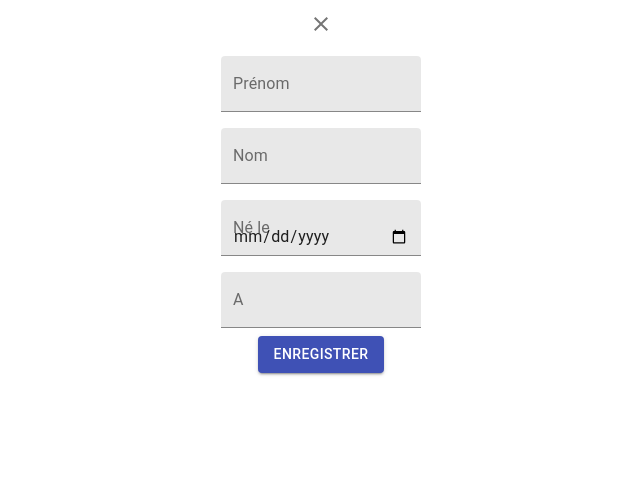
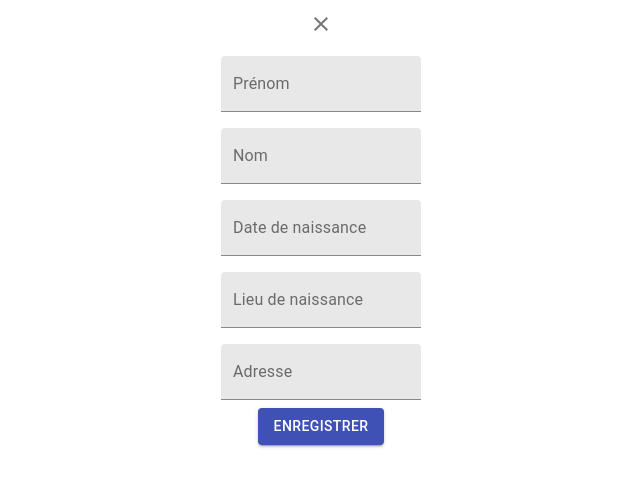
Before and after one commit to favreau84/jecoche, a React (Create React App) app: page /profile in a window 1280 px wide. Shown: the top 486 px of the page, without its empty margins (319-959 px from the left). Built offline with nearby package versions, Linux system fonts and the light colour scheme.

Commit message:
add profile and reasons fields

```diff
--- a/src/App.js
+++ b/src/App.js
@@ -22,7 +22,8 @@ function App() {
     firstName:'',
     lastName:'',
     birthDate:'',
-    birthPlace: ''
+    birthPlace: '',
+    address:""
   }
 
   const[profile, setProfile] = usePersistedState("profile",_initialProfile)
--- a/src/components/Profile.js
+++ b/src/components/Profile.js
@@ -49,13 +49,32 @@ function Profile(props){
                     value={profile.firstName}/>
                 </div>
                 <div>
-                    <TextField id="lastName" label="Nom" variant="filled" />
+                    <TextField id="lastName"
+                    label="Nom"
+                    variant="filled"
+                    onChange={({target: {id,value}})=>handleFieldChange(id,value)}
+                    value={profile.lastName}/>
                 </div>
                 <div>
-                    <TextField id="birthDay" label="Né le" variant="filled" type="date"/>
+                    <TextField id="birthDate"
+                    label="Date de naissance"
+                    variant="filled"
+                    onChange={({target: {id,value}})=>handleFieldChange(id,value)}
+                    value={profile.birthDate}/>
                 </div>
                 <div>
-                    <TextField id="birthPlace" label="A" variant="filled" />
+                    <TextField id="birthPlace"
+                    label="Lieu de naissance"
+                    variant="filled"
+                    onChange={({target: {id,value}})=>handleFieldChange(id,value)}
+                    value={profile.birthPlace}/>
+                </div>
+                <div>
+                    <TextField id="address"
+                    label="Adresse"
+                    variant="filled"
+                    onChange={({target: {id,value}})=>handleFieldChange(id,value)}
+                    value={profile.address}/>
                 </div>
                 <div>
                     <Button onClick={handleProfileSubmit} variant="contained" color='primary' > Enregistrer </Button>
--- a/src/components/ReasonsForm.js
+++ b/src/components/ReasonsForm.js
@@ -6,6 +6,10 @@ const outingReasons = [
     {id:'work', title:'Travail'},
     {id:'shopping', title:'Courses'},
     {id:'health', title:'Santé'},
+    {id:'family', title:'Famille'},
+    {id:'sport', title:'Sport'},
+    {id:'justice', title:'Justice'},
+    {id:'missions', title:'Missions'},
 ];
 
 const useStyles = makeStyles((theme) =>({
--- a/src/services/certificate/certificate.js
+++ b/src/services/certificate/certificate.js
@@ -3,20 +3,34 @@ import basePdf from './certificate.pdf'
 
 class Certificate {
 
-    constructor({profile:{firstName,lastName},reasons:{work,shopping,health}}){
+    constructor({profile:{firstName,lastName,birthDate,birthPlace,address},reasons:{work,shopping,health,family,sport,justice,missions}}){
         this.fields = {};
         this.fields.name = `${firstName} ${lastName}`;
+        this.fields.birthDate = birthDate
+        this.fields.birthPlace = birthPlace
+        this.fields.address = address
         this.fields.work = work ? 'x' : '';
         this.fields.shopping = shopping ? 'x' : '';
         this.fields.health = health ? 'x' : '';
+        this.fields.family = family ? 'x' : '';
+        this.fields.sport = sport ? 'x' : '';
+        this.fields.justice = justice ? 'x' : '';
+        this.fields.missions = missions ? 'x' : '';
         this.pdfBlob = null
     }
 
     template = {
         name: {x: 123, y: 686, size:11},
+        birthDate: {x: 123, y: 661, size:11},
+        birthPlace: {x: 92, y: 638, size:11},
+        address: {x: 134, y: 616, size:11},
         work: {x: 76, y:527, size:19},
         shopping: {x:76, y:478, size:19},
-        health: {x:76, y:436, size:19 }
+        health: {x:76, y:436, size:19 },
+        family: {x:76, y:400, size:19 },
+        sport: {x:76, y:345, size:19 },
+        justice: {x:76, y:298, size:19 },
+        missions: {x:76, y:260, size:19 }
     };
 
     generatePdf =  async function(){
```
